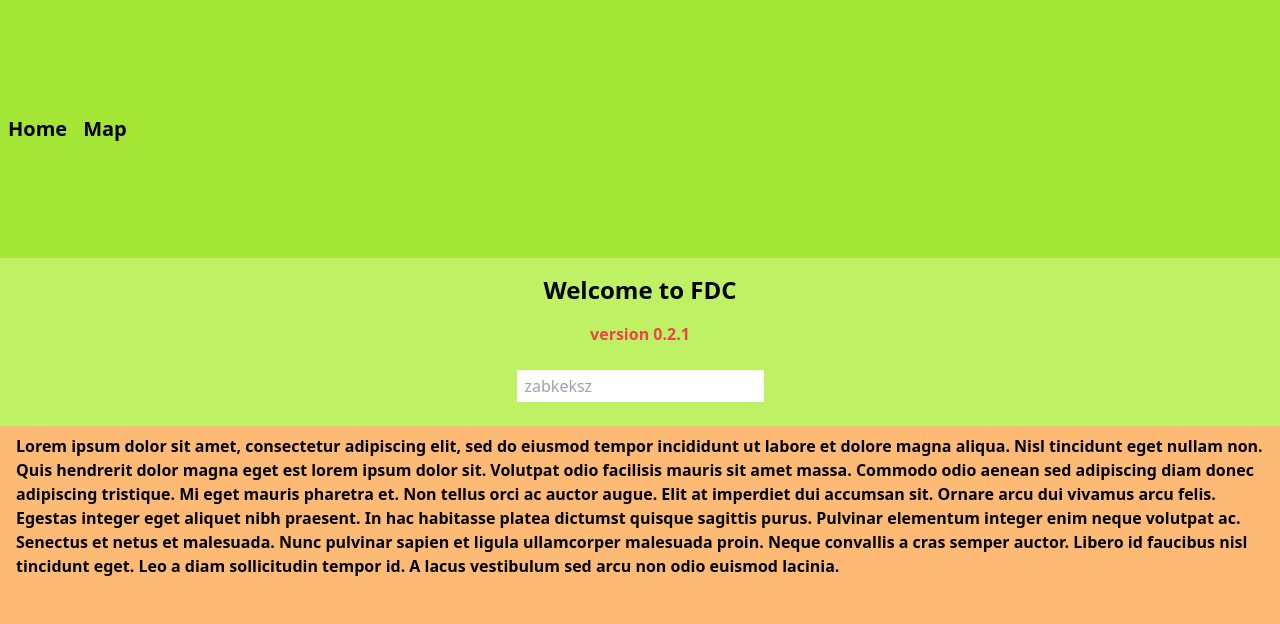
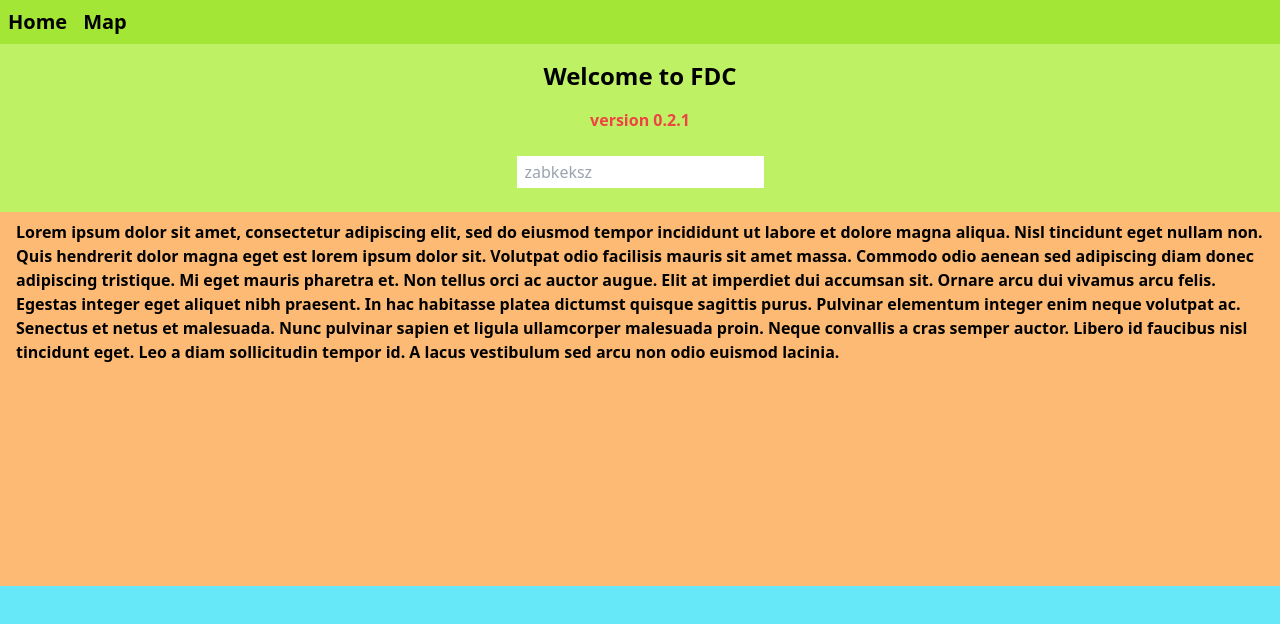
Before and after one commit to fg5002/A10, a SvelteKit app: page / in a window 1280 px wide. Shown: the top 624 px of the page. Built offline with nearby package versions, Linux system fonts and the light colour scheme.

Commit message:
tailwind new template row def

```diff
--- a/src/routes/+layout.svelte
+++ b/src/routes/+layout.svelte
@@ -10,7 +10,7 @@
 </script>
 
 
-<div class="grid w-screen h-screen grid-rows-[auto, 1fr] bg-slate-300">
+<div class="grid w-screen h-screen grid-rows-[auto_1fr] bg-slate-300">
 	<nav class="flex items-center gap-4 p-2 m-0 text-xl font-bold bg-lime-400">
 		<a href="{base}/">Home</a>
 		<a href="{base}/map">Map</a>
--- a/src/routes/+page.svelte
+++ b/src/routes/+page.svelte
@@ -1,5 +1,5 @@
 
-<div class="grid" style="grid-template-rows: 1fr env(keyboard-inset-height, 0px);">
+<div class="grid grid-rows-[1fr_keyboard-adjust]">
   <div class="flex flex-col items-center overflow-scroll font-bold bg-lime-300">
     <h1 class="my-4 text-2xl ">Welcome to FDC</h1>
     <div class="text-red-500 ">version 0.2.1</div>
--- a/tailwind.config.js
+++ b/tailwind.config.js
@@ -17,6 +17,10 @@ export default {
         '200': '2.00',
         '250': '2.50',
         '300': '3.00',
+      },
+      gridTemplateRows: {
+        // Define your custom class
+        'keyboard-adjust': '1fr env(keyboard-inset-height, 0px)',
       }
 		}
 	},
```
